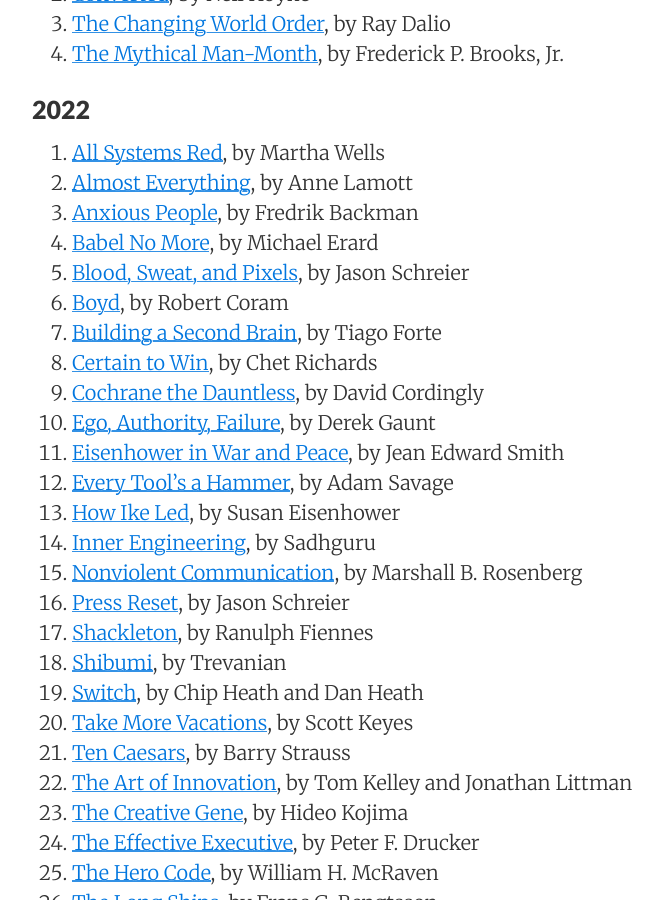
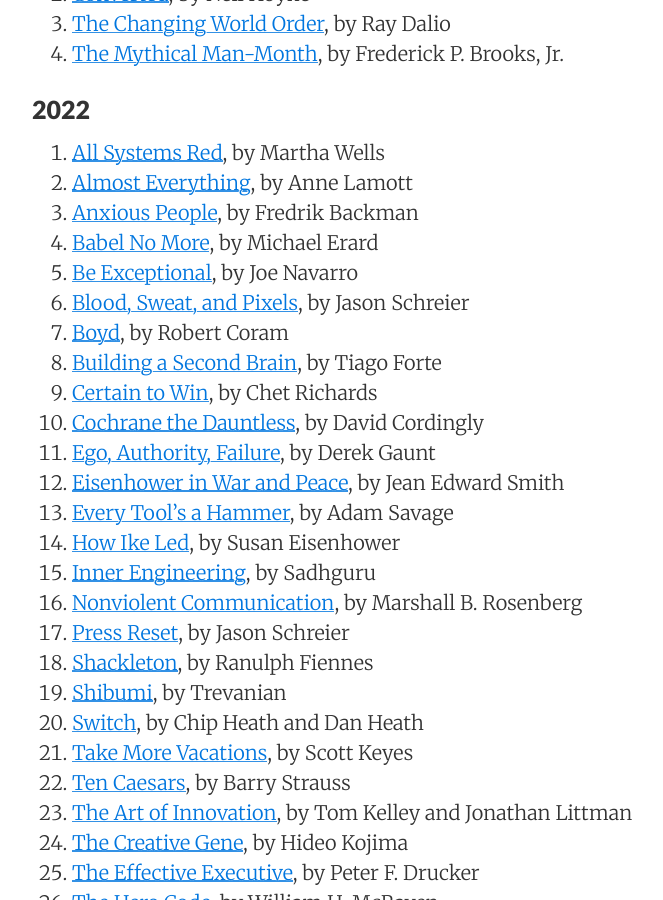
Before and after one commit to sewardlee337/sewardlee337.github.io, a Jekyll site: the page built from readinglist.md, in a window 1280 px wide and 900 px high, scrolled down 470 px. Shown: the whole window, without its empty margins (188-851 px from the left). Built offline with Jekyll 4.4.1, drawn with Linux system fonts in a browser that asks for light colours; nearby versions of some CDN libraries.

Commit message:
update reading list

```diff
--- a/readinglist.md
+++ b/readinglist.md
@@ -24,6 +24,7 @@ _"My alma mater was books, a good library... I could spend the rest of my life r
 1. [Almost Everything](https://amzn.to/33ZdBmk), by Anne Lamott
 1. [Anxious People](https://amzn.to/3NtvFr4), by Fredrik Backman
 1. [Babel No More](https://amzn.to/3xaJeDP), by Michael Erard
+1. [Be Exceptional](https://amzn.to/3FROLUm), by Joe Navarro
 1. [Blood, Sweat, and Pixels](https://amzn.to/3s0hqQ4), by Jason Schreier
 1. [Boyd](https://amzn.to/3DucM2F), by Robert Coram
 1. [Building a Second Brain](https://amzn.to/39LpI9p), by Tiago Forte
```
